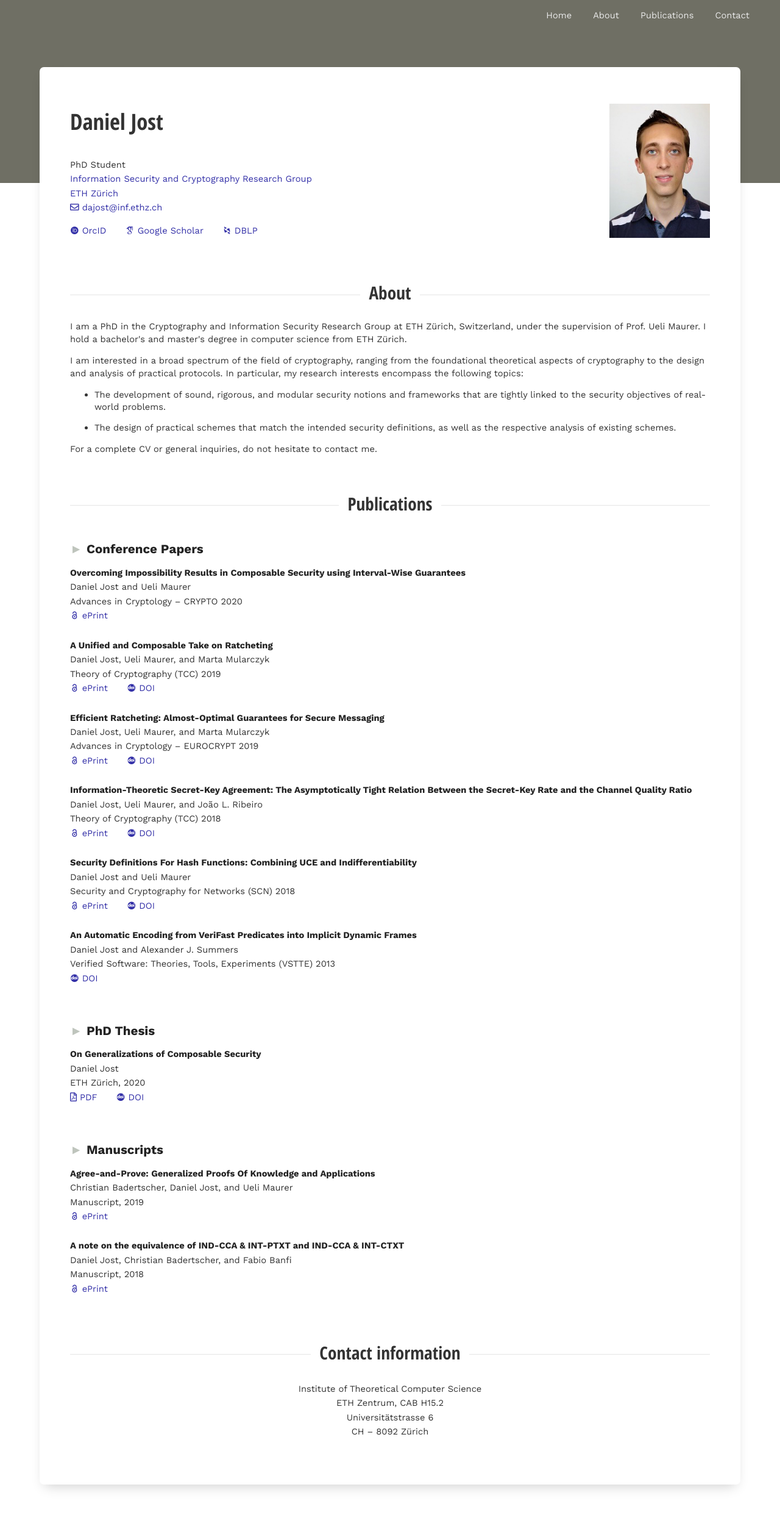
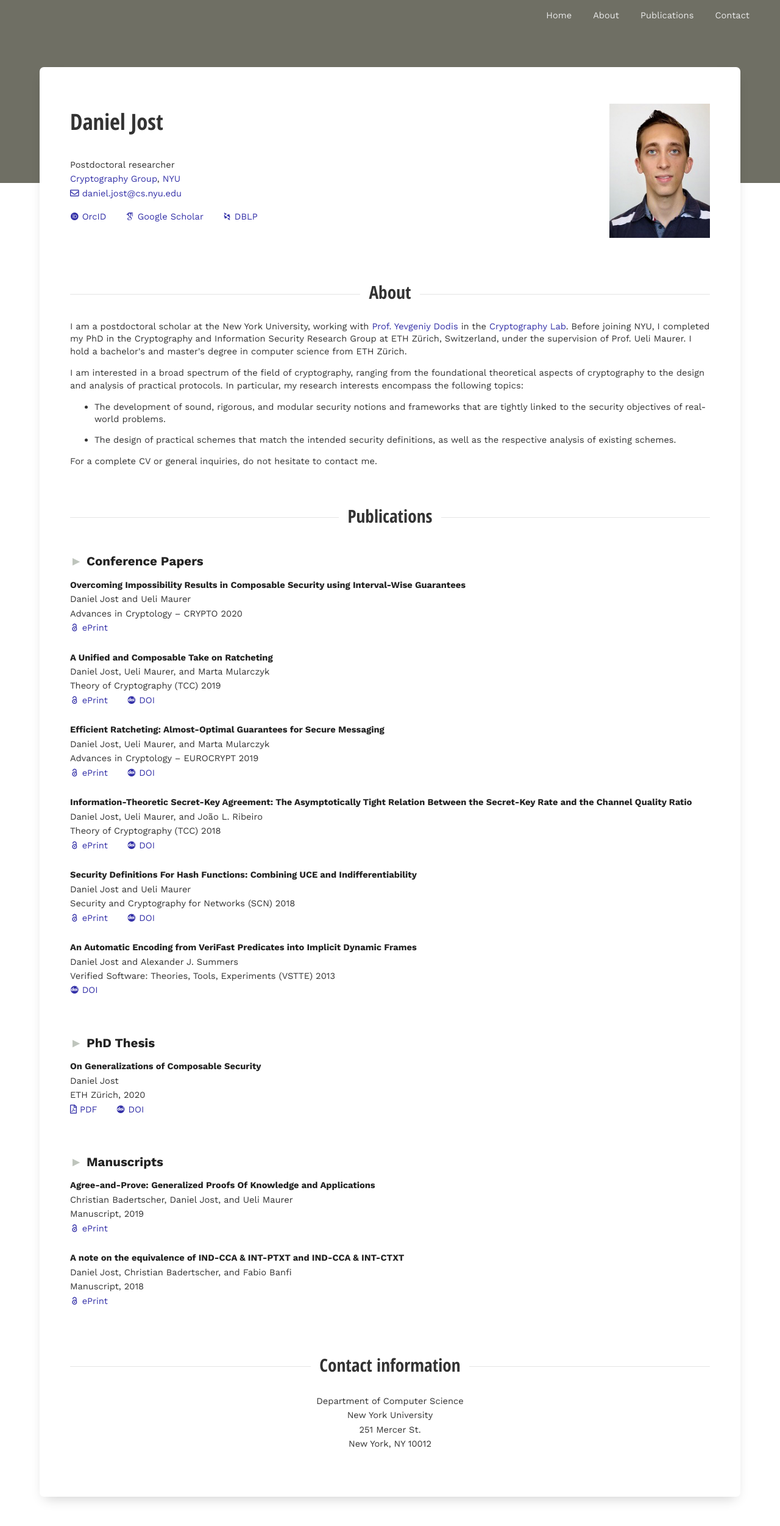
Before and after one commit to dajost/dajost.github.io, a plain HTML site: page index.html in a window 1280 px wide. Shown: the whole page at 61% size. Drawn offline with nearby package versions, Linux system fonts and the light colour scheme; files whose address does not match are found by name.

Commit message:
Update biography and contact information

```diff
--- a/index.html
+++ b/index.html
@@ -30,10 +30,10 @@
 			<div>
 				<h1>Daniel Jost</h1>
 				<p>
-					PhD Student<br>
-					<a href="https://crypto.ethz.ch/">Information Security and Cryptography Research Group</a><br>
-					<a href="https://www.ethz.ch/">ETH Zürich</a><br>
-					<a href="mailto:dajost@inf.ethz.ch"><span class="far fa-envelope"></span> dajost@inf.ethz.ch</a>
+					Postdoctoral researcher<br>
+					<a href="https://cs.nyu.edu/crg/cryptography/">Cryptography Group</a>,
+					<a href="https://www.nyu.edu/">NYU</a><br>
+					<a href="mailto:daniel.jost@cs.nyu.edu"><span class="far fa-envelope"></span> daniel.jost@cs.nyu.edu</a>
 				</p>
 
 				<div id="publinks">
@@ -48,7 +48,7 @@
 			<h2>About</h2>
 
 			<p>
-			I am a PhD in the Cryptography and Information Security Research Group at ETH Zürich, Switzerland, under the supervision of Prof. Ueli Maurer. I hold a bachelor's and master's degree in computer science from ETH Zürich.
+			I am a postdoctoral scholar at the New York University, working with <a href="https://cs.nyu.edu/~dodis/index.html">Prof. Yevgeniy Dodis</a> in the  <a href="https://cs.nyu.edu/crg/cryptography/">Cryptography Lab</a>. Before joining NYU, I completed my PhD in the Cryptography and Information Security Research Group at ETH Zürich, Switzerland, under the supervision of Prof. Ueli Maurer. I hold a bachelor's and master's degree in computer science from ETH Zürich.
 			</p>
 
 			<p>
@@ -157,10 +157,10 @@
 		<section id="contact">
 			<h2>Contact information</h2>
 			<p>
-			Institute of Theoretical Computer Science<br>
-			ETH Zentrum, CAB H15.2<br>
-			Universitätstrasse 6<br>
-			CH &ndash; 8092 Zürich<br>
+			Department of Computer Science<br>
+			New York University<br>
+			251 Mercer St.<br>
+			New York, NY 10012
 			</p>
 		</section>
 	</main>
```
